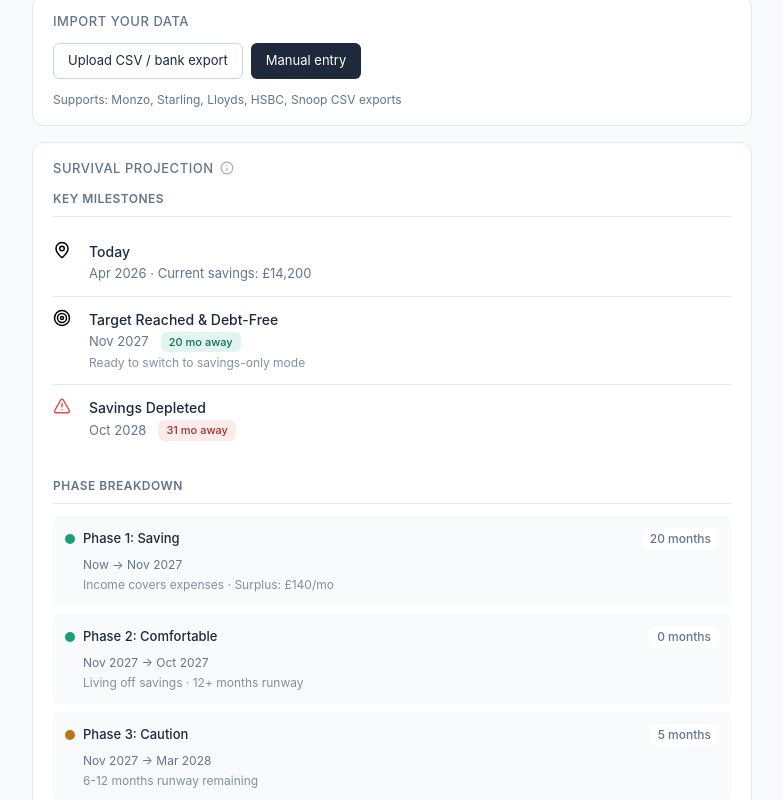
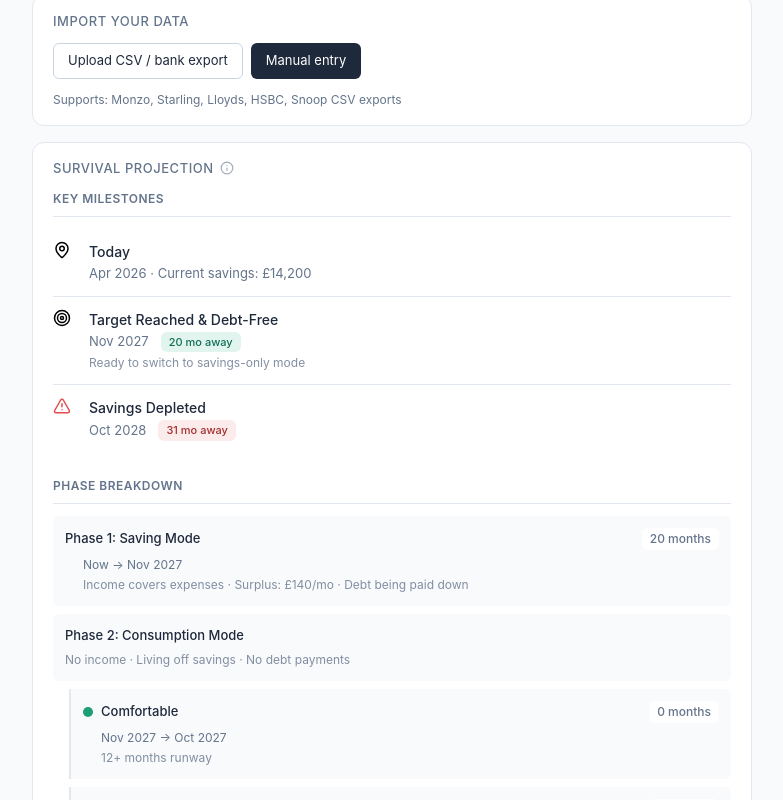
Before and after one commit to JohnNooney/WhenImBroke, a React (Vite) app in the folder app/: page / in a window 1280 px wide. Both pictures are taken after a click on the button "Pay off debt faster". Shown: the part 172-972 px from the top of the page, without its empty margins (248-1031 px from the left). Built offline with nearby package versions, Linux system fonts and the light colour scheme.

Commit message:
create consumption phase subphases

```diff
--- a/app/src/components/SavingsTracker.tsx
+++ b/app/src/components/SavingsTracker.tsx
@@ -175,7 +175,7 @@ export function SavingsTracker({ data, onChange }: Props) {
             </div>
           </Section>
 
-          <ProjectionSection result={result} />
+          <ProjectionSection result={result} data={data} />
           <ScenariosSection data={data} onChange={onChange} />
         </>
       )}
@@ -233,7 +233,7 @@ export function SavingsTracker({ data, onChange }: Props) {
       {/* Projection Tab */}
       {activeTab === 'projection' && (
         <>
-          <ProjectionSection result={result} />
+          <ProjectionSection result={result} data={data} />
           <ProjectionChart result={result} />
           <Section title="Phase thresholds">
             <p style={{ fontSize: '13px', color: 'var(--color-text-secondary)', marginBottom: '12px' }}>
@@ -361,7 +361,7 @@ function InfoModal({ onClose }: { onClose: () => void }) {
   );
 }
 
-function ProjectionSection({ result }: { result: RunwayResult }) {
+function ProjectionSection({ result, data }: { result: RunwayResult; data: FinancialData }) {
   const [showInfo, setShowInfo] = useState(false);
   const today = new Date();
 
@@ -451,8 +451,7 @@ function ProjectionSection({ result }: { result: RunwayResult }) {
         {/* Saving Phase */}
         <div className="phase-block">
           <div className="phase-block-header">
-            <span className="dot" style={{ background: 'var(--color-ok)' }} />
-            <span className="phase-block-title">Phase 1: Saving</span>
+            <span className="phase-block-title">Phase 1: Saving Mode</span>
             {savingPhaseDuration !== null && savingPhaseDuration > 0 && (
               <span className="phase-block-duration">{savingPhaseDuration} months</span>
             )}
@@ -460,7 +459,7 @@ function ProjectionSection({ result }: { result: RunwayResult }) {
           <div className="phase-block-details">
             <div>Now → {result.lastSafeDate ? formatDate(result.lastSafeDate) : 'Ongoing'}</div>
             <div className="phase-block-sub">
-              Income covers expenses · Surplus: {formatCurrency(result.monthlySurplus)}/mo
+              Income covers expenses · Surplus: {formatCurrency(result.monthlySurplus)}/mo · Debt being paid down
             </div>
           </div>
         </div>
@@ -468,10 +467,19 @@ function ProjectionSection({ result }: { result: RunwayResult }) {
         {/* Consumption Phases */}
         {result.lastSafeDate && (
           <>
-            <div className="phase-block">
+            <div className="phase-block consumption-header">
+              <div className="phase-block-header">
+                <span className="phase-block-title">Phase 2: Consumption Mode</span>
+              </div>
+              <div className="phase-block-details">
+                <div className="phase-block-sub">No income · Living off savings · No debt payments</div>
+              </div>
+            </div>
+
+            <div className="phase-block sub-phase">
               <div className="phase-block-header">
                 <span className="dot" style={{ background: 'var(--color-ok)' }} />
-                <span className="phase-block-title">Phase 2: Comfortable</span>
+                <span className="phase-block-title">Comfortable</span>
                 {comfortableDuration !== null && (
                   <span className="phase-block-duration">{comfortableDuration} months</span>
                 )}
@@ -480,15 +488,15 @@ function ProjectionSection({ result }: { result: RunwayResult }) {
                 <div>
                   {formatDate(result.lastSafeDate)} → {result.phases.comfortable.end ? formatDate(result.phases.comfortable.end) : 'Ongoing'}
                 </div>
-                <div className="phase-block-sub">Living off savings · 12+ months runway</div>
+                <div className="phase-block-sub">{data.comfortableThreshold}+ months runway</div>
               </div>
             </div>
 
             {result.phases.caution.start && (
-              <div className="phase-block">
+              <div className="phase-block sub-phase">
                 <div className="phase-block-header">
                   <span className="dot" style={{ background: 'var(--color-warn)' }} />
-                  <span className="phase-block-title">Phase 3: Caution</span>
+                  <span className="phase-block-title">Caution</span>
                   {cautionDuration !== null && (
                     <span className="phase-block-duration">{cautionDuration} months</span>
                   )}
@@ -497,16 +505,16 @@ function ProjectionSection({ result }: { result: RunwayResult }) {
                   <div>
                     {formatDate(result.phases.caution.start)} → {result.phases.caution.end ? formatDate(result.phases.caution.end) : 'Ongoing'}
                   </div>
-                  <div className="phase-block-sub">6-12 months runway remaining</div>
+                  <div className="phase-block-sub">{data.cautionThreshold}-{data.comfortableThreshold} months runway</div>
                 </div>
               </div>
             )}
 
             {result.phases.critical.start && (
-              <div className="phase-block">
+              <div className="phase-block sub-phase">
                 <div className="phase-block-header">
                   <span className="dot" style={{ background: 'var(--color-danger)' }} />
-                  <span className="phase-block-title">Phase 4: Critical</span>
+                  <span className="phase-block-title">Critical</span>
                   {criticalDuration !== null && (
                     <span className="phase-block-duration">{criticalDuration} months</span>
                   )}
@@ -515,7 +523,7 @@ function ProjectionSection({ result }: { result: RunwayResult }) {
                   <div>
                     {formatDate(result.phases.critical.start)} → {result.depletionDate ? formatDate(result.depletionDate) : 'Ongoing'}
                   </div>
-                  <div className="phase-block-sub">Under 6 months runway · Action needed</div>
+                  <div className="phase-block-sub">Under {data.cautionThreshold} months runway · Action needed</div>
                 </div>
               </div>
             )}
--- a/app/src/index.css
+++ b/app/src/index.css
@@ -470,7 +470,7 @@
 
 .phase-block {
   padding: 0.75rem;
-  background: var(--color-background-secondary);
+  background: var(--color-background-secondary) !important;
   border-radius: var(--border-radius-md);
   margin-bottom: 0.5rem;
 }
@@ -484,6 +484,7 @@
   align-items: center;
   gap: 8px;
   margin-bottom: 6px;
+  background: transparent;
 }
 
 .phase-block-title {
@@ -491,6 +492,8 @@
   font-weight: 500;
   color: var(--color-text-primary);
   flex: 1;
+  background: none !important;
+  background-color: transparent !important;
 }
 
 .phase-block-duration {
@@ -511,6 +514,20 @@
 .phase-block-sub {
   opacity: 0.8;
   margin-top: 2px;
+}
+
+.phase-block.consumption-header {
+  margin-top: 0.5rem;
+}
+
+.phase-block.consumption-header .phase-block-details {
+  padding-left: 0;
+}
+
+.phase-block.sub-phase {
+  margin-left: 1rem;
+  border-left: 2px solid var(--color-border-tertiary);
+  border-radius: 0 var(--border-radius-md) var(--border-radius-md) 0;
 }
 
 /* Projection Summary */
```
